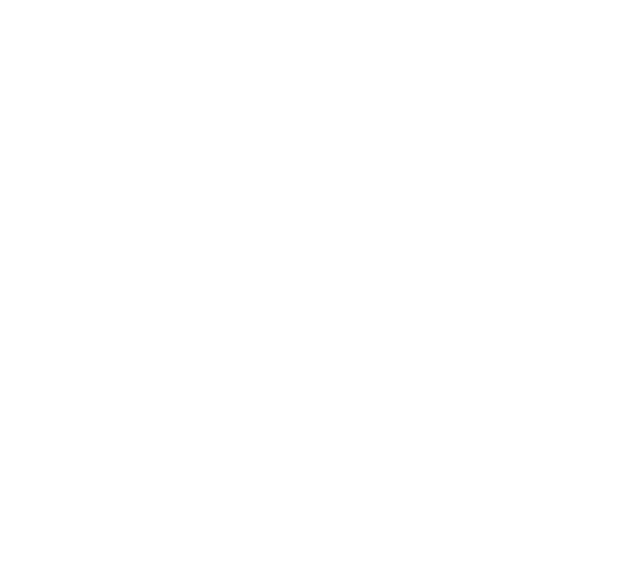
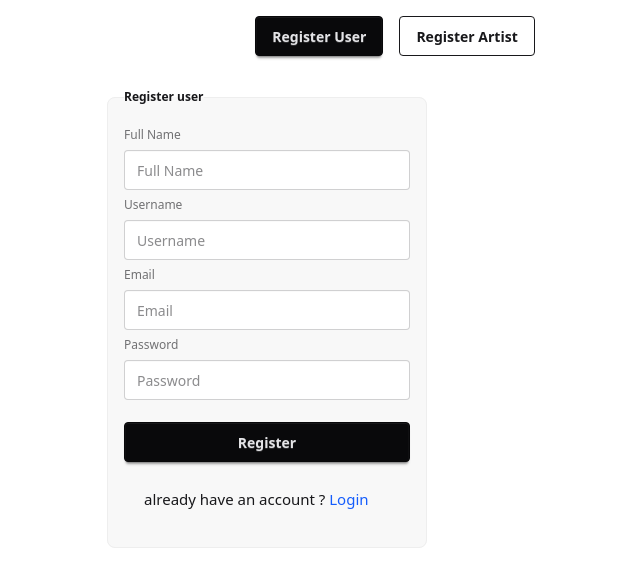
Before and after one commit to AdityaBodewar/Melodix, a React app in the folder Frontend/: page /register in a window 1280 px wide. Before the commit this address had no page. Shown: the top 586 px of the page, without its empty margins (245-885 px from the left). Built offline with nearby package versions, Linux system fonts and the light colour scheme; the HTML template or start-up script is replaced by a standard one.

Commit message:
login artist and user done

```diff
--- a/Frontend/package.json
+++ b/Frontend/package.json
@@ -13,6 +13,7 @@
     "@fortawesome/react-fontawesome": "^3.1.1",
     "@tailwindcss/vite": "^4.1.17",
     "axios": "^1.13.2",
+    "framer-motion": "^12.23.25",
     "react": "^19.2.0",
     "react-dom": "^19.2.0",
     "react-router-dom": "^7.10.1",
--- a/Frontend/src/App.jsx
+++ b/Frontend/src/App.jsx
@@ -1,6 +1,9 @@
 import HomePage from './Pages/HomePage'
 import { BrowserRouter as Router , Routes,Route } from 'react-router-dom'
 import PlayerPage from './Pages/PlayerPage'
+import LoginPage from './Pages/LoginPage'
+import RegisterPage from './Pages/RegisterPage'
+
 
 const App = () => {
   return (
@@ -12,6 +15,8 @@
 
   <Route path='/' element={<HomePage/>}/>
    <Route path='/player' element={<PlayerPage/>}/>
+   <Route path='/login' element={<LoginPage/>}/>
+   <Route path='/register' element={<RegisterPage/>}/>
 
 </Routes>
 
--- /dev/null
+++ b/Frontend/src/Components/Login.jsx
@@ -0,0 +1,58 @@
+import axios from 'axios';
+import React, { useState } from 'react'
+import { useNavigate } from 'react-router-dom';
+
+const Login = () => {
+
+
+    const [user,setUser]=useState({"Email":"","Password":""});
+    const navigate=useNavigate();
+
+   const  handleChange=(e)=>{
+
+    setUser({...user,[e.target.name]:e.target.value});
+
+   }
+   const handleSubmit=()=>{
+
+    axios.post("http://localhost:5000/login",user)
+    .then(res=>{alert(res.data.message);
+       const token=res.data.Token;
+       const role=res.data.Role;
+        localStorage.setItem('Token',token);
+        localStorage.setItem('Role',role);
+        navigate('/');
+    })
+    .catch(error=>{
+        alert(error.data.message);
+    });
+
+
+   }
+
+
+
+
+  return (
+    <>
+
+
+    <fieldset className="fieldset bg-base-200 border-base-300 rounded-box w-xs border p-4">
+  <legend className="fieldset-legend">Login</legend>
+
+  <label className="label">Email</label>
+  <input type="email" className="input" placeholder="Email" name='Email' value={user.Email} onChange={handleChange} />
+
+  <label className="label">Password</label>
+  <input type="password" className="input" placeholder="Password" name='Password' value={user.Password} onChange={handleChange} />
+
+  <button className="btn btn-neutral mt-4"  onClick={handleSubmit}>Login</button>
+
+ <p className='text-[15px] p-5 '>dont have an account ? <a className='text-blue-600 ' href="/register">Sign up </a></p>
+</fieldset>
+
+    </>
+  )
+}
+
+export default Login
--- a/Frontend/src/Components/NavBar.jsx
+++ b/Frontend/src/Components/NavBar.jsx
@@ -1,6 +1,7 @@
 import React, { useEffect, useState } from "react";
 import axios from "axios";
 import { useNavigate } from "react-router-dom"; // Import useNavigate
+import LoginPage from "../Pages/LoginPage";
 
 const NavBar = () => {
   const [search, setSearch] = useState("");
@@ -30,9 +31,93 @@
   }, [search]);
 
   const handlePlay = (song) => {
-    // Redirect to player page with song data
+
     navigate("/player", { state: { song, autoplay: true } });
   };
+
+  const handleLogout=()=>{
+
+    localStorage.removeItem('Token');
+    localStorage.removeItem('Role');
+    window.location.reload();
+
+
+  }
+
+   const token=localStorage.getItem('Token');
+
+
+
+  if( !token)
+  {
+    return(
+      <div className="navbar bg-base-100 shadow-sm flex justify-between h-20 relative">
+      <div className="flex">
+        <a className="btn btn-ghost text-xl">Melodix</a>
+      </div>
+
+      <div className="w-130 relative">
+        <input
+          type="text"
+          placeholder="What do you want to play?"
+          value={search}
+          onChange={(e) => setSearch(e.target.value)}
+          className="input input-bordered rounded-3xl md:w-full pl-4 h-13"
+        />
+
+        {search.trim() !== "" && (
+          <div className="absolute left-0 top-14 w-full bg-gray-600 text-white shadow-lg rounded-xl max-h-80 overflow-y-auto z-50 p-2 flex flex-col gap-2">
+            {loading && (
+              <div className="p-2 bg-gray-600 text-white text-center">Loading...</div>
+            )}
+
+            {!loading && result.length === 0 && (
+              <div className="p-2 bg-gray-600 text-white text-center">No result found</div>
+            )}
+
+            {!loading &&
+              result.length > 0 &&
+              result.map((song, index) => (
+                <div
+                  key={index}
+                  className="flex items-center bg-gray-700 p-2 rounded-xl cursor-pointer hover:shadow-md transition gap-3"
+                  onClick={() => handlePlay(song)} // Redirect to PlayerPage
+                >
+                  <img
+                    src={song.Image || "https://via.placeholder.com/50"}
+                    alt={song.Title}
+                    className="w-12 h-12 rounded-lg object-cover"
+                  />
+                  <span className="text-sm text-white font-medium">{song.Title}</span>
+                </div>
+              ))}
+          </div>
+        )}
+      </div>
+
+      <div className="dropdown dropdown-end">
+        <div
+          tabIndex={0}
+          role="button"
+          className="btn btn-ghost btn-circle avatar"
+        >
+
+          <div className="w-10 rounded-full">
+            <img src="https://img.daisyui.com/images/stock/photo-1534528741775-53994a69daeb.webp" />
+          </div>
+        </div>
+        <ul
+          tabIndex="-1"
+          className="menu menu-sm dropdown-content bg-base-100 rounded-box z-1 mt-3 w-52 p-2 shadow"
+        >
+          <li><a href="/login">Login</a></li>
+
+        </ul>
+      </div>
+    </div>
+
+    )
+  }
 
   return (
     <div className="navbar bg-base-100 shadow-sm flex justify-between h-20 relative">
@@ -85,6 +170,7 @@
           role="button"
           className="btn btn-ghost btn-circle avatar"
         >
+
           <div className="w-10 rounded-full">
             <img src="https://img.daisyui.com/images/stock/photo-1534528741775-53994a69daeb.webp" />
           </div>
@@ -95,7 +181,7 @@
         >
           <li><a>Profile</a></li>
           <li><a>Settings</a></li>
-          <li><a>Logout</a></li>
+          <li><a onClick={handleLogout}>Logout</a></li>
         </ul>
       </div>
     </div>
--- /dev/null
+++ b/Frontend/src/Components/RegisterArtist.jsx
@@ -0,0 +1,52 @@
+import React from 'react'
+import { useState } from 'react';
+import axios from 'axios';
+
+const RegisterArtist = () => {
+
+    const [user,setUser]=useState({"Fullname":"","Username":"","Email":"","Password":"","Type":""});
+
+
+const handleChange=(e)=>{
+
+setUser({...user,[e.target.name]:e.target.value});
+
+}
+
+const handleSubmit=()=>{
+
+    axios.post("http://localhost:5000/registerArtist",user)
+    .then(res=>{alert(res.data.message);})
+    .catch(error=>{alert(res.data.message);
+        console.log(error.data.error);
+    });
+
+}
+
+
+
+  return (
+     <fieldset className="fieldset bg-base-200 border-base-300 rounded-box w-xs border p-4">
+  <legend className="fieldset-legend">Register Artist</legend>
+
+  <label className="label">Full Name</label>
+  <input type="text" className="input" placeholder="Full Name" value={user.Fullname} name='Fullname' onChange={handleChange}/>
+
+  <label className="label">Username</label>
+  <input type="text" className="input" placeholder="Username" value={user.Username} name='Username' onChange={handleChange} />
+   <label className="label">Type of Songs</label>
+  <input type="text" className="input" placeholder="Type" value={user.Type} name='Type' onChange={handleChange} />
+
+  <label className="label">Email</label>
+  <input type="email" className="input" placeholder="Email" value={user.Email} name='Email' onChange={handleChange} />
+
+  <label className="label">Password</label>
+  <input type="password" className="input" placeholder="Password"  value={user.Password} name='Password' onChange={handleChange}/>
+
+  <button onClick={handleSubmit} className="btn btn-neutral mt-4">Register</button>
+   <p className='text-[15px] p-5 '>already have an account ? <a className='text-blue-600 ' href="/login">login </a></p>
+</fieldset>
+  )
+}
+
+export default RegisterArtist
--- /dev/null
+++ b/Frontend/src/Components/RegisterUser.jsx
@@ -0,0 +1,50 @@
+import axios from 'axios';
+import React, { useState } from 'react'
+
+const RegisterUser = () => {
+
+const [user,setUser]=useState({"Fullname":"","Username":"","Email":"","Password":""});
+
+
+const handleChange=(e)=>{
+
+setUser({...user,[e.target.name]:e.target.value});
+
+}
+
+const handleSubmit=()=>{
+
+    axios.post("http://localhost:5000/registeruser",user)
+    .then(res=>{alert(res.data.message);})
+    .catch(error=>{alert(res.data.message);
+        console.log(error.data.error);
+    });
+}
+  return (
+    <>
+
+    <fieldset className="fieldset bg-base-200 border-base-300 rounded-box w-xs border p-4">
+  <legend className="fieldset-legend">Register user</legend>
+
+  <label className="label">Full Name</label>
+  <input type="text" className="input" placeholder="Full Name" value={user.Fullname} name='Fullname' onChange={handleChange}/>
+
+  <label className="label">Username</label>
+  <input type="text" className="input" placeholder="Username" value={user.Username} name='Username' onChange={handleChange} />
+
+  <label className="label">Email</label>
+  <input type="email" className="input" placeholder="Email" value={user.Email} name='Email' onChange={handleChange} />
+
+  <label className="label">Password</label>
+  <input type="password" className="input" placeholder="Password"  value={user.Password} name='Password' onChange={handleChange}/>
+
+  <button onClick={handleSubmit} className="btn btn-neutral mt-4">Register</button>
+  <p className='text-[15px] p-5 '>already have an account ? <a className='text-blue-600 ' href="/login">Login </a></p>
+</fieldset>
+
+
+    </>
+  )
+}
+
+export default RegisterUser
--- a/Frontend/src/Pages/HomePage.jsx
+++ b/Frontend/src/Pages/HomePage.jsx
@@ -1,6 +1,7 @@
 import React from 'react'
 import GetAllMusic from '../Components/GetAllMusic'
 import NavBar from '../Components/NavBar'
+import Login from '../Components/Login'
 
 const HomePage = () => {
   return (
@@ -27,7 +28,9 @@
 
 
 
-    <div className="footer"></div>
+    <div className="footer">
+
+      </div>
     </div>
 
 
--- /dev/null
+++ b/Frontend/src/Pages/LoginPage.jsx
@@ -0,0 +1,10 @@
+import React from 'react'
+import Login from '../Components/Login'
+
+const LoginPage = () => {
+  return (
+    <Login/>
+  )
+}
+
+export default LoginPage
--- /dev/null
+++ b/Frontend/src/Pages/RegisterPage.jsx
@@ -0,0 +1,76 @@
+import React, { useState } from "react";
+import { motion, AnimatePresence } from "framer-motion";
+import RegisterUser from "../Components/RegisterUser";
+import RegisterArtist from "../Components/RegisterArtist";
+
+const RegisterPage = () => {
+  const [activeTab, setActiveTab] = useState("user");
+
+  // animation variants
+  const slideLeft = {
+    initial: { x: "-100%", opacity: 0 },
+    animate: { x: 0, opacity: 1 },
+    exit: { x: "-100%", opacity: 0 },
+  };
+
+  const slideRight = {
+    initial: { x: "100%", opacity: 0 },
+    animate: { x: 0, opacity: 1 },
+    exit: { x: "100%", opacity: 0 },
+  };
+
+  return (
+    <div className="flex flex-col items-center w-full p-4">
+
+      {/* ----- Tabs Buttons ----- */}
+      <div className="flex gap-4 mb-6">
+        <button
+          className={`btn ${activeTab === "user" ? "btn-neutral" : "btn-outline"}`}
+          onClick={() => setActiveTab("user")}
+        >
+          Register User
+        </button>
+
+        <button
+          className={`btn ${activeTab === "artist" ? "btn-neutral" : "btn-outline"}`}
+          onClick={() => setActiveTab("artist")}
+        >
+          Register Artist
+        </button>
+      </div>
+
+      {/* ----- Animated Section ----- */}
+      <div className="w-full max-w-xl">
+        <AnimatePresence mode="wait">
+          {activeTab === "user" && (
+            <motion.div
+              key="user"
+              variants={slideLeft}
+              initial="initial"
+              animate="animate"
+              exit="exit"
+              transition={{ duration: 0.4 }}
+            >
+              <RegisterUser />
+            </motion.div>
+          )}
+
+          {activeTab === "artist" && (
+            <motion.div
+              key="artist"
+              variants={slideRight}
+              initial="initial"
+              animate="animate"
+              exit="exit"
+              transition={{ duration: 0.4 }}
+            >
+              <RegisterArtist />
+            </motion.div>
+          )}
+        </AnimatePresence>
+      </div>
+    </div>
+  );
+};
+
+export default RegisterPage;
```
Also changed, not shown: 1 other file (tests, documents, lock files or other folders).
